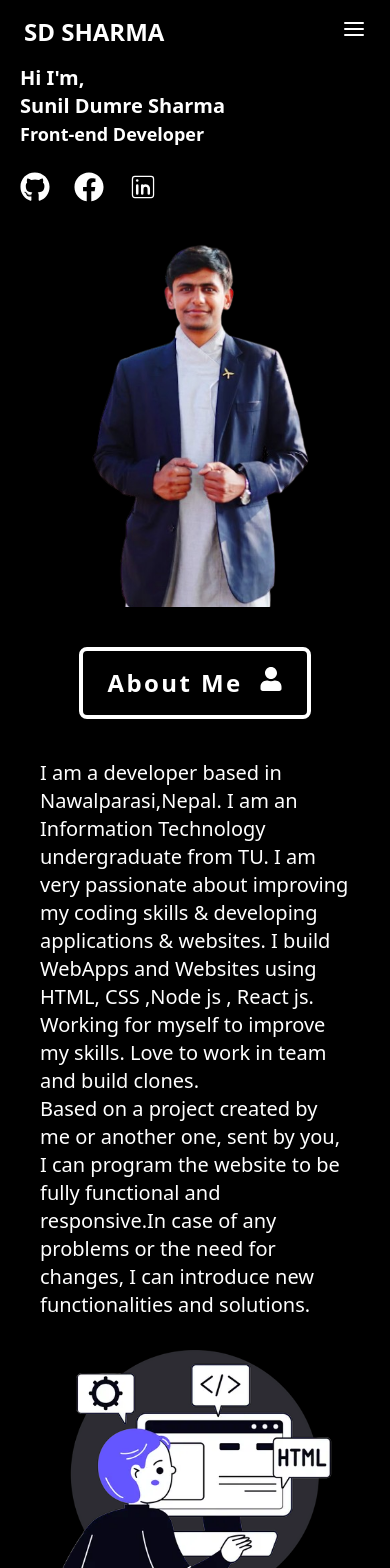
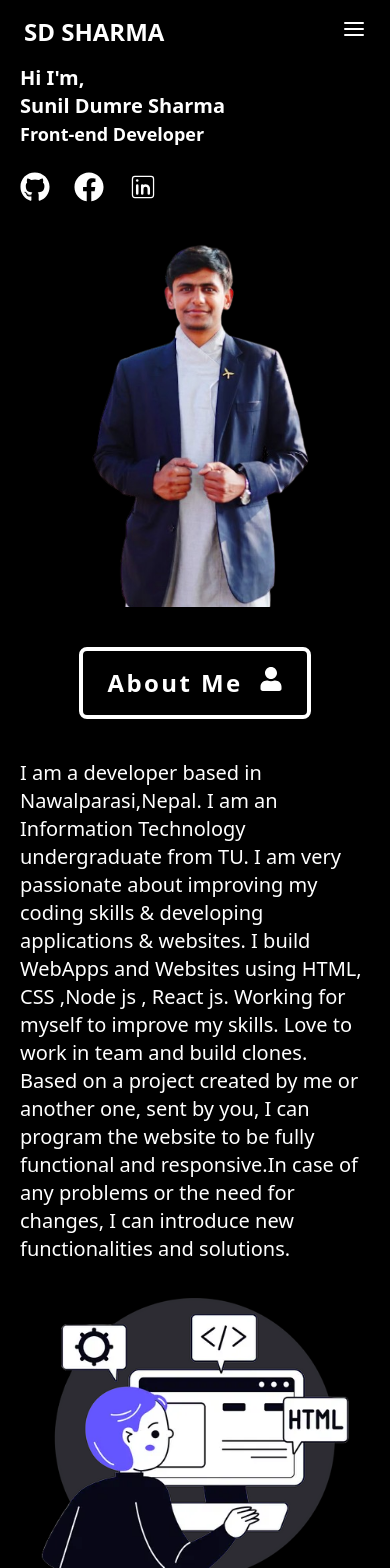
Before and after one commit to sunilsd7/Portfolio-From-reactjs, a React (Vite) app: page / in a window 390 px wide. Shown: the top 1568 px of the page. Built offline with nearby package versions, Linux system fonts and the light colour scheme.

Commit message:
Updated responsive for all screen

```diff
--- a/src/Component/AboutMe.jsx
+++ b/src/Component/AboutMe.jsx
@@ -4,7 +4,7 @@
 
 const AboutMe = () => {
   return (
-    <div className='px-10 mt-10 md:mt-0' id='aboutme'>
+    <div className='px-5 mt-10 md:mt-0' id='aboutme'>
 
       <div className='text-center font-bold md:text-4xl text-2xl mb-10 mt-10 flex justify-center '> <span className='flex border-4 px-6  py-4 space-x-4 rounded-lg'><span className=' tracking-widest  '>
         About Me</span> < FaUser className='' /></span></div>
--- a/src/Component/Contact.jsx
+++ b/src/Component/Contact.jsx
@@ -8,7 +8,7 @@
 const Contact = () => {
   return (
     <div className='px-5'>
-      <div className='text-center mt-10'>
+      <div className='text-center my-10'>
         <span className='border-2 p-2 rounded-lg text-4xl'>Contact Me</span>
       </div>
 
```
